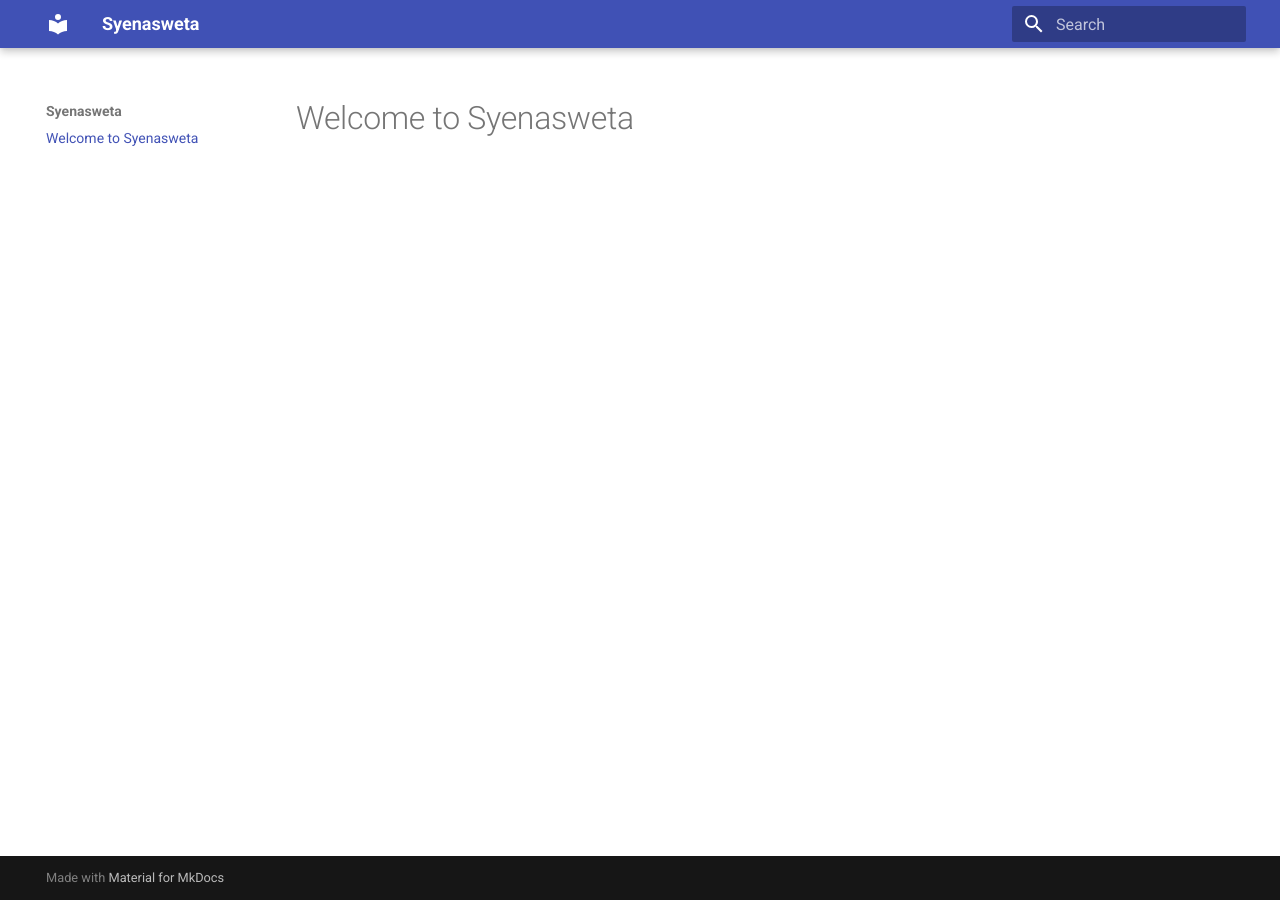
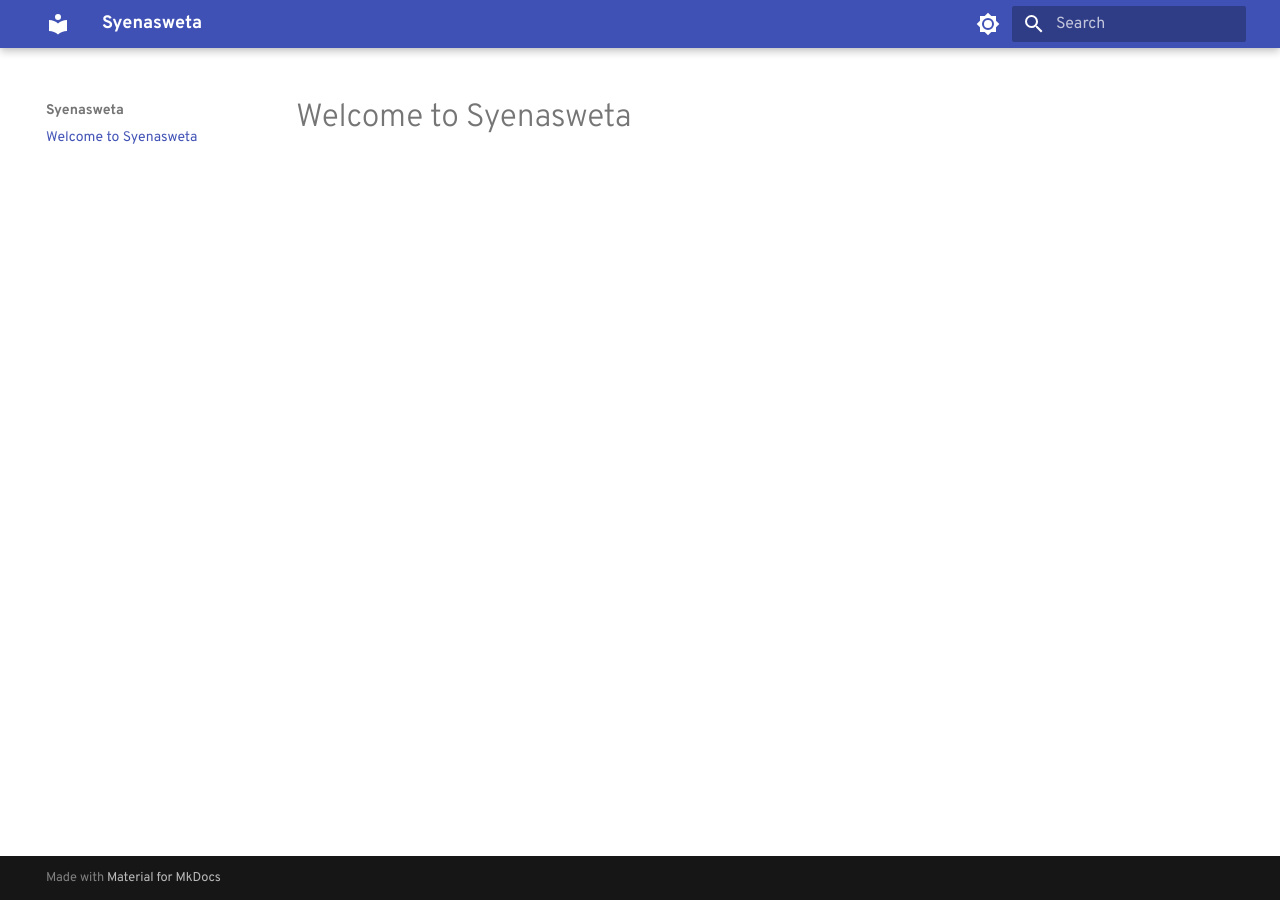
Before and after one commit to syenasweta/site, an MkDocs documentation site: the page built from docs/index.md, in a window 1280 px wide. Built offline with MkDocs 1.6.1 and Material for MkDocs 9.7.7, drawn with Linux system fonts in a browser that asks for light colours.

Commit message:
edit mkdocs.yml

```diff
--- a/mkdocs.yml
+++ b/mkdocs.yml
@@ -4,6 +4,24 @@
   name: material
   language: en
   direction: ltr
+  font:
+    text: Overpass
+    code: JetBrains Mono
+  palette:
+
+    # Palette toggle for light mode
+    - media: "(prefers-color-scheme: light)"
+      scheme: default
+      toggle:
+        icon: material/brightness-7
+        name: Switch to dark mode
+
+    # Palette toggle for dark mode
+    - media: "(prefers-color-scheme: dark)"
+      scheme: slate
+      toggle:
+        icon: material/brightness-4
+        name: Switch to light mode
 extra_css:
   - stylesheets/extra.css
 extra_javascript:
```
